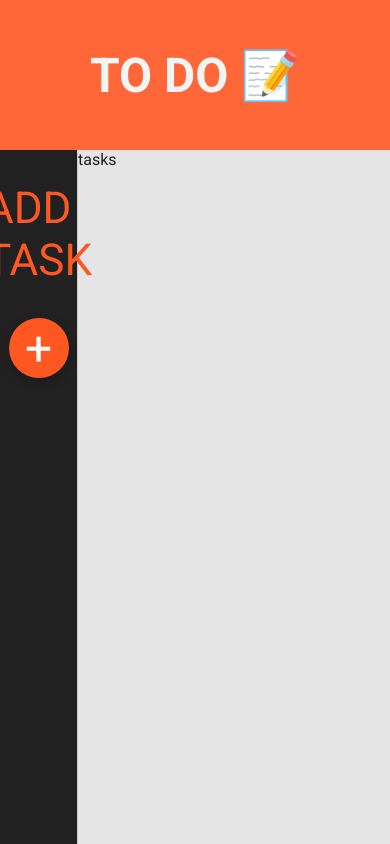
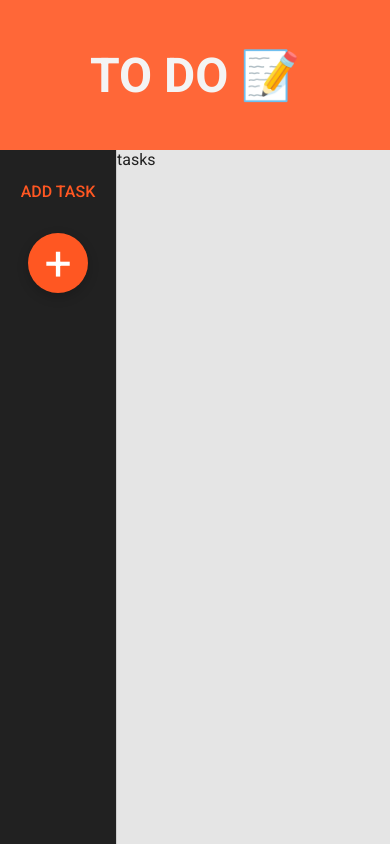
Before and after one commit to Shin-glitch/TO-DO, a plain HTML site: page index.html in a window 390 px wide. Drawn offline with Linux system fonts and the light colour scheme.

Commit message:
add media queries for sb text

```diff
--- a/style.css
+++ b/style.css
@@ -1,4 +1,4 @@
-@import url('https://fonts.googleapis.com/css2?family=Montserrat:ital,wght@0,100..900;1,100..900&family=Roboto+Mono:ital,wght@0,100..700;1,100..700&family=Roboto:ital,wght@0,100..900;1,100..900&display=swap');
+@import url('https://fonts.googleapis.com/css2?family=Montserrat:ital,wght@0,100..900;1,100..900&family=Roboto:ital,wght@0,100..900;1,100..900&display=swap');
 
 * {
     margin: 0;
@@ -29,7 +29,7 @@ body {
     grid-auto-rows: minmax(100px, 150px) auto;
     grid-template-areas:
     "hh hh hh hh hh hh hh hh hh hh"
-    "sb sb mn mn mn mn mn mn mn mn";
+    "sb sb sb mn mn mn mn mn mn mn";
 }
 
 .hh {
@@ -45,13 +45,11 @@ body {
 }
 
 .header {
-    background-color: hsl(196, 60%, 55%);
-    background-color: #2d3668;
+    background-color: hsl(14, 100%, 61%);
     display: flex;
+    justify-content: center;
     align-items: center;
-    justify-content: flex-start;
-    place-content: center;
-    background-color: hsl(14, 100%, 61%);
+
 }
 
 .container {
@@ -60,7 +58,6 @@ body {
 }
 
 .sidebar {
-    background-color: 	#eee;
     background-color: #212121;
     display: flex;
     flex-direction: column;
@@ -75,9 +72,9 @@ body {
 }
 
 .sidebar_text {
-    font-size: 2.75rem;
-    color: purple;
+    font-size: 3rem;
     color: #FF5722;
+    font-weight: 500;
 }
 
 .btn {
@@ -111,3 +108,21 @@ body {
     font-size: 3rem;
   }
 }
+
+@media (max-width: 1000px) {
+  .sidebar_text {
+    font-size: 2rem;
+  }
+}
+
+@media (max-width: 675px) {
+  .sidebar_text {
+    font-size: 1.5rem;
+  }
+}
+
+@media (max-width: 675px) {
+  .sidebar_text {
+    font-size: 1rem;
+  }
+}
```
